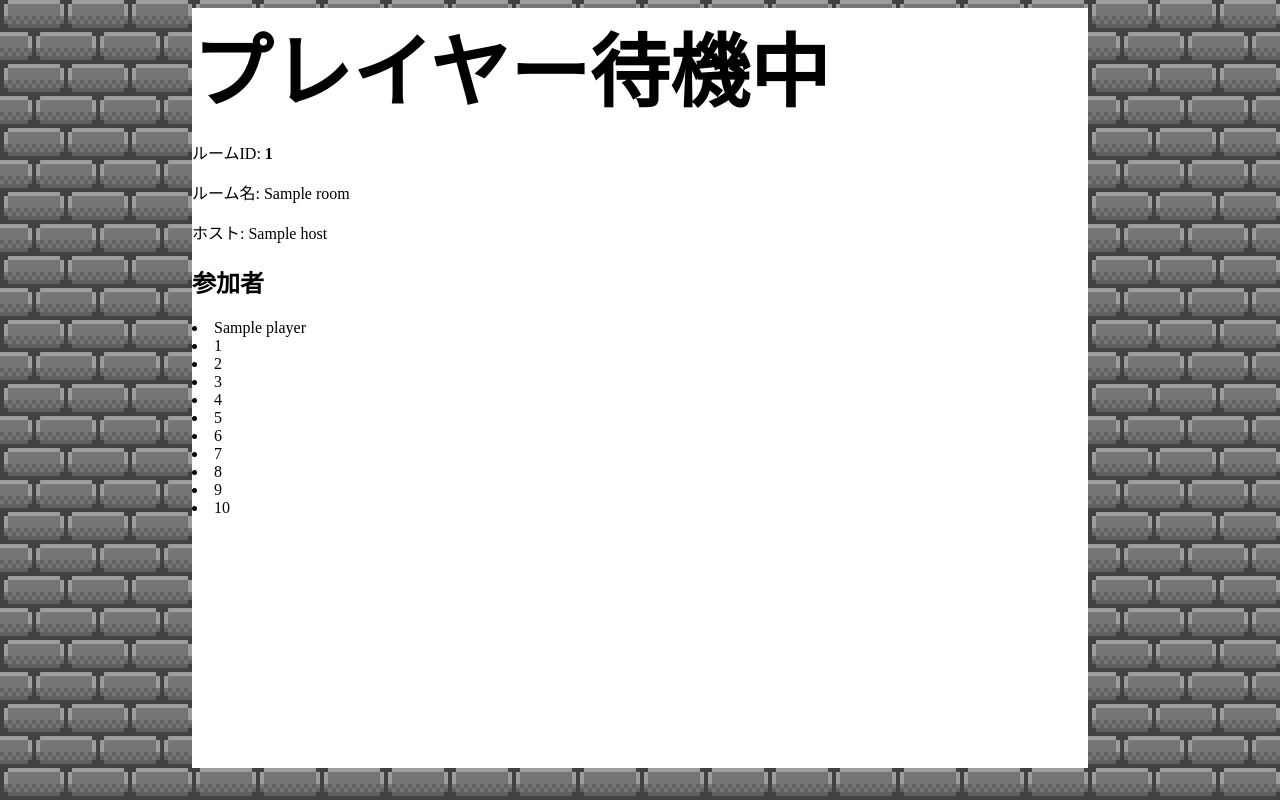
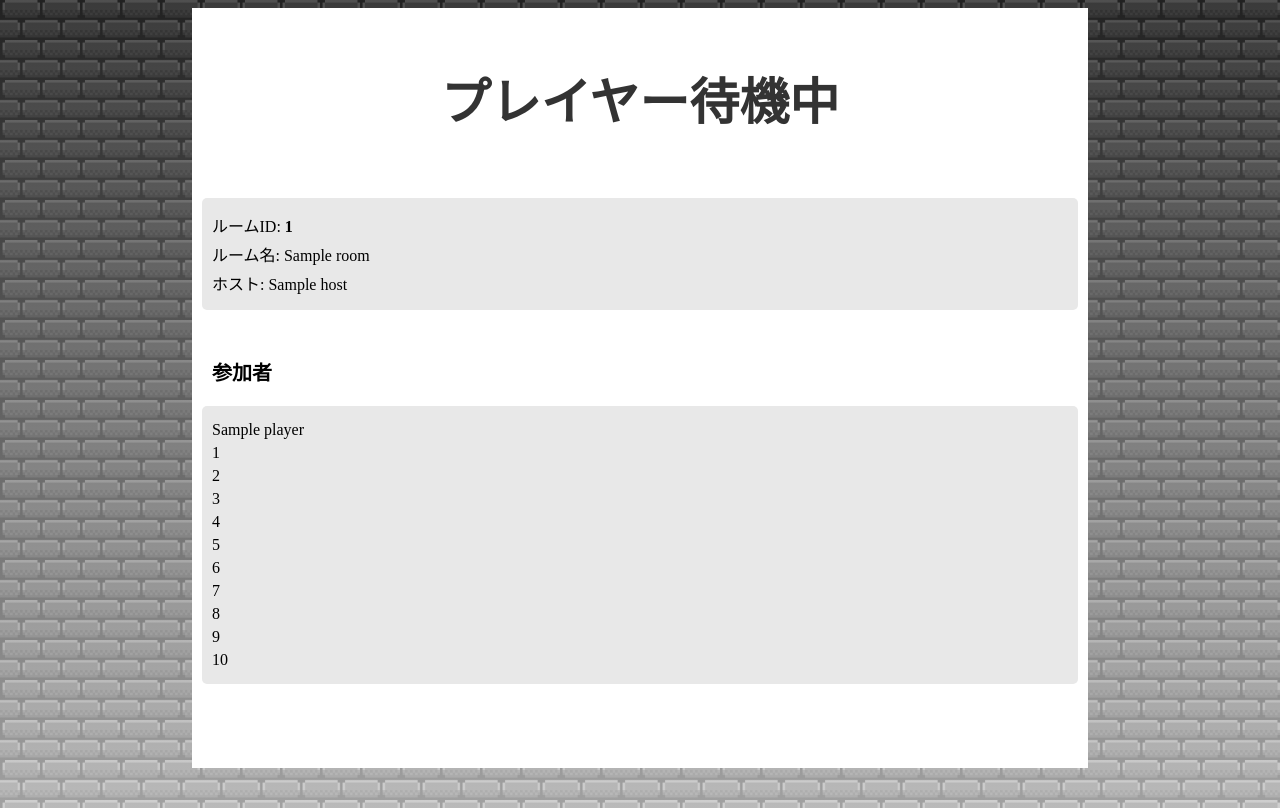
Before and after one commit to 2024AIT-OOP2-G14/AITBomber, a Flask app: template templates/roomwait.html in a window 1280 px wide. Run offline with Flask 3, Linux system fonts and the light colour scheme; the template is opened without the code that fills it: most values are stand-ins (such as "Sample title", 1, 10 or a date in 2020); some libraries are stand-ins or nearby versions.

Commit message:
wait.css

```diff
--- a/app.py
+++ b/app.py
@@ -277,5 +277,5 @@ def ranking():
     )
 
 if __name__ == '__main__':
-    #socketio.run(app, host="0.0.0.0", port=8880, debug=True)  # ローカル開発用として使う場合
-    pass
+    socketio.run(app, host="0.0.0.0", port=8880, debug=True)  # ローカル開発用として使う場合
+    #pass
--- /dev/null
+++ b/static/css/roomwait.css
@@ -0,0 +1,71 @@
+#title{
+    display: flex; /* フレックスボックスを有効化 */
+    justify-content: center; /* 水平方向中央寄せ */
+    align-items: center; /* 垂直方向中央寄せ */
+    flex-direction: column; /* 子要素を縦方向に並べる */
+    height: 20vh; /* ビューポート全体の高さを使用 */
+    text-align: center; /* テキストを中央寄せ */
+    font-size: 50px; /* 文字サイズを変更 */
+    color: #333; /* 文字色を設定 */
+    margin: 10px 0; /* 上下に余白を追加 */
+}
+.container {
+    display: flex;
+    flex-direction: column;
+    align-items: center;
+    margin: 20px;
+}
+
+section#room-info {
+    background-color: #e8e8e8;
+    padding: 10px;
+    border-radius: 5px;
+    margin-bottom: 20px;
+    width: 100%;
+    text-align: left;
+}
+
+section#room-info p {
+    margin: 5px 0;
+}
+
+h2#member {
+    font-size: 20px;
+    margin-bottom: 10px;;
+    padding: 10px;
+    border-radius: 5px;
+    width: 100%;
+    text-align: left;
+}
+
+section#update_room {
+    background-color: #e8e8e8;
+    padding: 10px;
+    border-radius: 5px;
+    width: 100%;
+    text-align: left;
+    margin-bottom: 20px;
+}
+
+section#update_room li {
+    margin: 5px 0;
+    list-style-type: none;
+}
+
+div#startGameButton button {
+    background-color: #007bff;
+    color: white;
+    padding: 10px 20px;
+    border: none;
+    border-radius: 5px;
+    cursor: pointer;
+    margin-top: 10px;
+}
+
+div#startGameButton button:hover {
+    background-color: #0056b3;
+}
+
+div#startGameButton button:focus {
+    outline: none;
+}
--- a/static/css/style.css
+++ b/static/css/style.css
@@ -1,29 +1,26 @@
 body{
-    background-image: url(../image/kabe.png);
-    background-size: 5%;
+    overflow: hidden;
+    height: 100vh;
+    margin: 0;
+    background: linear-gradient(to bottom,rgba(0,0,0,0.5),rgba(255,255,255,0.5)),url(../image/kabe.png);
+    background-repeat: repeat;
+    background-size: 100vh,5vh;
 }
+
 main{
     margin:auto;
+    margin-top: 1vh;
     width:70vw;
-    min-width: 400px;
+    min-width: 600px;
     height: 95vh;
     background-color: #fff;
+    overflow: hidden;
 }
 h1{
     font-size: 5em;
     margin:auto;
-    position:relative;
 }
 
-#titlelogo{
-    border:solid 3px rgb(8, 8, 8); /* 枠線追加 */
-    border-radius: 5px; /* ボタンの角を丸める */
-    font-size: 5em;
-    margin:auto;
-    width:70%;
-    text-align: center;
-    position:relative;
-}
 
 .roomid{
     text-align: right;
--- a/templates/index.html
+++ b/templates/index.html
@@ -5,6 +5,7 @@
     <title>AITボンバー</title>
     <meta charset="utf-8">
     <meta name="viewport" content="width=device-width, initial-scale=1">
+    <link rel="stylesheet" href="../static/css/maintitle.css">
     <link rel="stylesheet" href="../static/css/style.css">
 </head>
 
--- a/templates/roomwait.html
+++ b/templates/roomwait.html
@@ -5,6 +5,7 @@
     <title>プレイヤー待機中|AITボンバー</title>
     <meta charset="utf-8">
     <link rel="stylesheet" href="../static/css/style.css">
+    <link rel="stylesheet" href="../static/css/roomwait.css">
     <script src="https://cdnjs.cloudflare.com/ajax/libs/socket.io/4.4.1/socket.io.js"></script>
     <script src="../static/socket.js"></script>
     <script defer src="../static/game.js"></script>
@@ -16,8 +17,8 @@
         <!-- 実装しようかな -->
 
         <h1 id="title">プレイヤー待機中</h1>
+        <div class="container">
         <section id="room-info">
-
             <p id="roomID">ルームID: <strong>{{ room_id }}</strong></p>
             <p id="roomname">ルーム名: {{ room['name'] }}</p>
             <p id="host">ホスト: {{ room['host'] }}</p>
@@ -39,6 +40,7 @@
             <button>PLAY</button>
             {% endif %}
         </div>
+        </div>
     </main>
 </body>
 
```
Also changed, not shown: other parts of static/css/style.css (+0 -34 lines), static/css/maintitle.css (added, +43 -0 lines).
